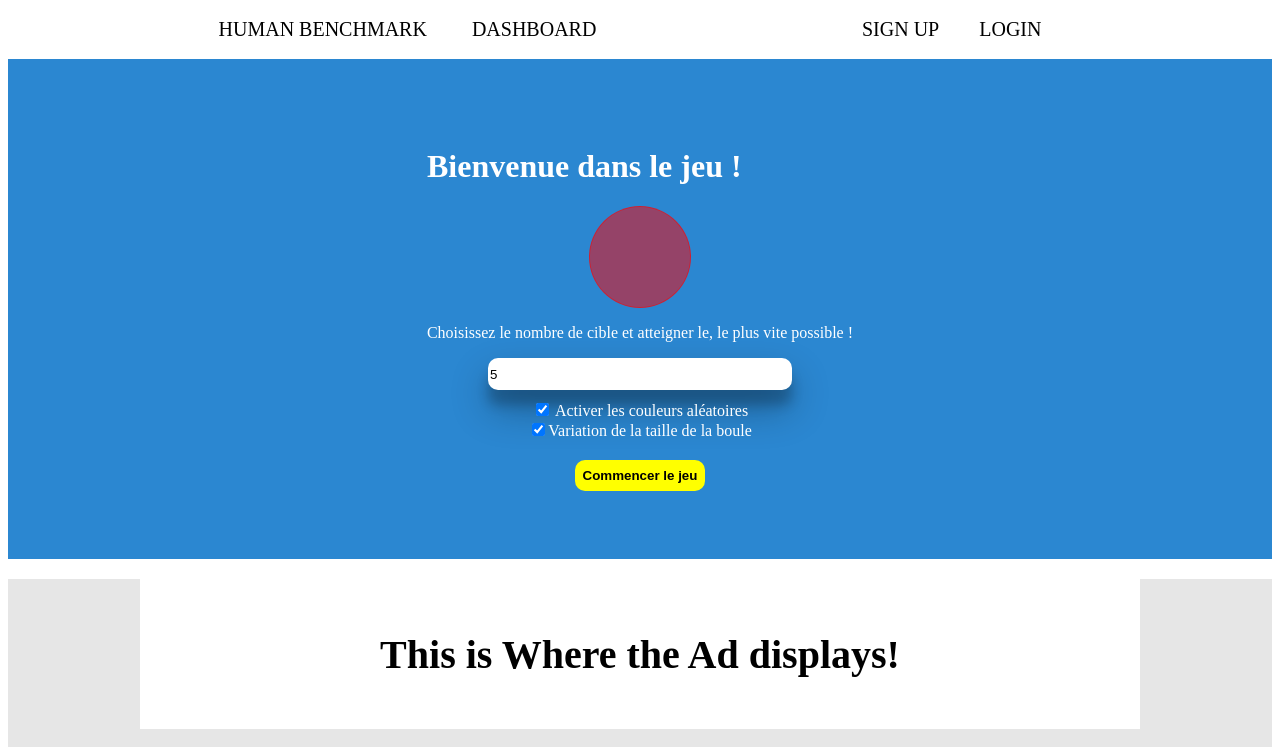
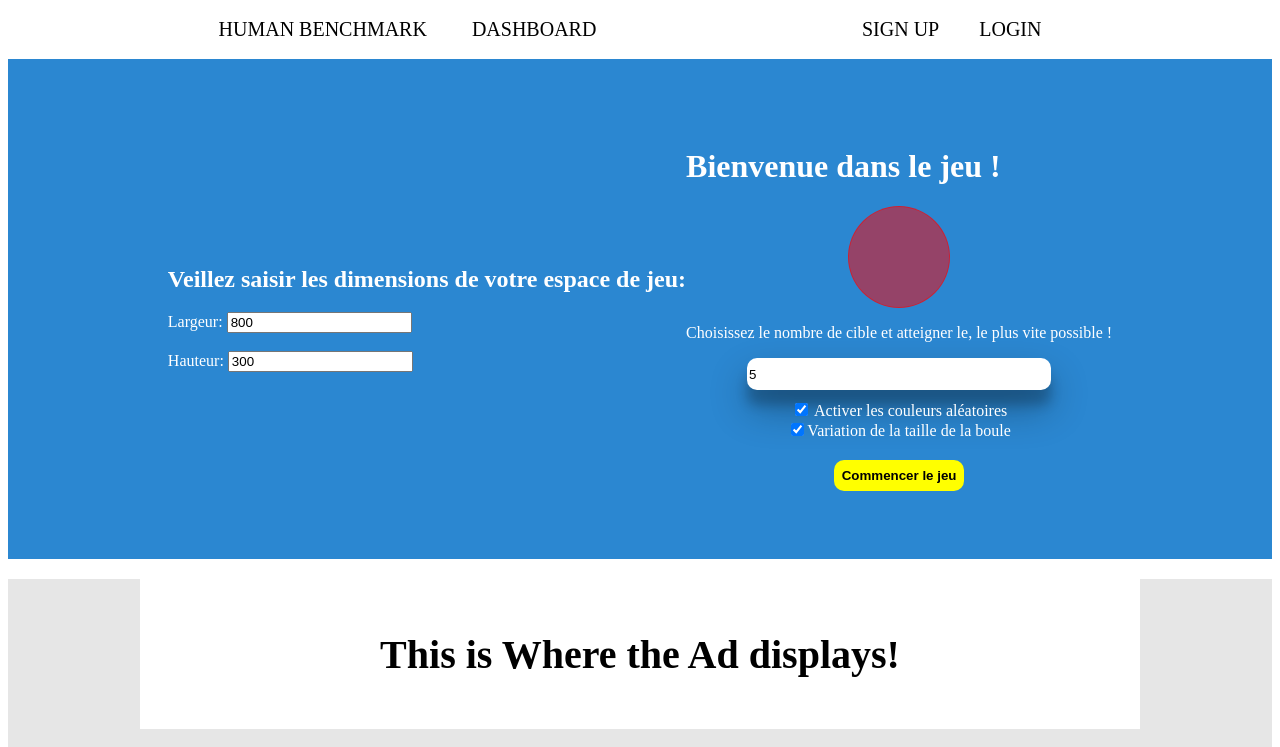
Before and after one commit to Kamalags24/human-bench, a Vue app: page / in a window 1280 px wide. Shown: the top 747 px of the page. Built offline with nearby package versions, Linux system fonts and the light colour scheme.

Commit message:
Demande des dimensions de la zone"

```diff
--- a/src/components/gameArea.vue
+++ b/src/components/gameArea.vue
@@ -1,7 +1,7 @@
 <script setup>
 import trainerArea from "./trainerArea.vue";
 import remaining from "./remaining.vue";
-import { ref } from "vue";
+import { ref, nextTick } from "vue";
 const emit = defineEmits (['updateScore'])
 
 const Start = ref(true);
@@ -23,8 +23,11 @@ let  couleurs= ['#FF5733', '#33FF57', '#3357FF', '#F833FF', '#33FFF8',
 '#5733FF', '#FF573A', '#33FF5A', '#335AFF', '#F833FA']
 let a = ref();
 let misses = ref(0) // variable pour stocker
-// const changePosition = ref(true)
-// const colorChangeEnabled = ref(true);
+
+// Propriétés réactives pour les dimensions de la zone de jeu
+let containerCercleWidth = ref(800); // Largeur par défaut
+let containerCercleHeight = ref(300); // Hauteur par défaut
+
 
 const isChangeColorActive = ref(true);
 const ischangePosition = ref(true)
@@ -43,6 +46,9 @@ function startGame() {
   Game.value = true;
   // End.value = true;
   timer();
+  nextTick(() => {
+updateContainerCercleSize(containerCercleWidth.value, containerCercleHeight.value);
+});
 }
 
 
@@ -157,12 +163,36 @@ function timer() {
 }
 
 
+
+// Fonction pour mettre à jour les dimensions
+function updateContainerCercleSize(newWidth, newHeight) {
+containerCercleWidth.value = newWidth;
+containerCercleHeight.value = newHeight;
+}
+
+
+console.log(containerCercleHeight);
+
+
 </script>
 
 
 
 <template>
   <div class="container">
+
+
+    <!-- Ajouter des champs de saisie pour les dimensions -->
+    <div v-if="Start" class="dimensions-cercle-container">
+      <h2>Veillez saisir les dimensions de votre espace de jeu:</h2>
+        <label for="">Largeur:
+          <input type="number" v-model="containerCercleWidth"  min="100" placeholder="Largeur de la zone de jeu" />
+        </label><br>
+        <label for=""> Hauteur:
+          <input type="number" v-model="containerCercleHeight"  min="100" placeholder="Hauteur de la zone de jeu" />
+        </label>
+    </div>
+
     <div v-if="Start">
       <h1>Bienvenue dans le jeu !</h1>
       <div class="cercle" ></div>
@@ -173,8 +203,8 @@ function timer() {
       <div class="input-button">
           <input type="number" id="clicks" v-model="numClicks" min="5" @input="validateNumClicks"><br>
           <label>
-      <input type="checkbox"  v-model="isChangeColorActive"  >
-      Activer les couleurs aléatoires
+              <input type="checkbox"  v-model="isChangeColorActive"  >
+              Activer les couleurs aléatoires
           </label>
           <div class="checkbox2">
             <input type="checkbox" v-model="ischangePosition">
@@ -184,6 +214,8 @@ function timer() {
       </div>
 
     </div>
+
+
 
 
     <main class="zone" v-if="Game">
@@ -199,7 +231,7 @@ function timer() {
 
 
 
-      <div class="container-cercle" @click="handleMisses" >
+      <div class="container-cercle" :style="{ width: containerCercleWidth + 'px', height: containerCercleHeight + 'px' }"  @click="handleMisses"  >
         <div
           class="cercle"
           :style="{ top: top + 'px', left: left + 'px' , width: width + 'px' , backgroundColor : couleurs[a],  height: height + 'px'} "
@@ -226,15 +258,24 @@ function timer() {
 
 <style scoped>
 
+.dimensions-cercle-container {
+  display: flex;
+  flex-direction: column;
+
+}
+
+
 .container-cercle {
 
-  height: 300px;
-  width: 800px;
+  /* height: 300px;
+  width: 800px; */
   overflow: hidden;
-
+  border: 1px solid darkturquoise;
   padding: 10%;
 
 }
+
+
 
 .cercle-p {
   color: white;
@@ -403,71 +444,4 @@ li{
   list-style-type: none;
   gap:50 px;
 }
-/* h1 {
-  margin: 0 auto;
-  color: white;
-}
-
-.gamebutton {
-  margin-top: 30px;
-}
-
-label {
-  color: white;
-  padding-top: 29px;
-}
-
-.container {
-  background-color: #2b87d1;
-  display: flex;
-  justify-content: center;
-  align-items: center;
-  flex-direction: column;
-  width: 100%;
-  height: 500px;
-}
-
-.container p {
-  color: white;
-}
-
-input {
-  width: 300px;
-  height: 30px;
-  border: none;
-  border-radius: 10px;
-  box-shadow: rgba(50, 50, 93, 0.25) 0px 13px 27px -5px, rgba(0, 0, 0, 0.3) 0px 8px 16px -8px;
-  margin-top: 70px;
-}
-
-.container-cercle {
-  display: block;
-  position: relative;
-}
-
-.cercle {
-  background-color: #ff000080;
-  border: 1px solid #ff000080;
-  border-radius: 50%;
-  width: 50px;
-  height: 50px;
-  position: relative;
-  top: 0;
-  left: 0;
-  margin: auto;
-}
-
-button {
-  background-color: yellow;
-  border: 1px solid yellow;
-  border-radius: 20px;
-  width: 100px;
-  height: 30px;
-}
-
-.container-cercle {
-  border: 1px solid black;
-  height: 300px;
-  width: 800px;
-} */
-</style>
+ </style>
```
